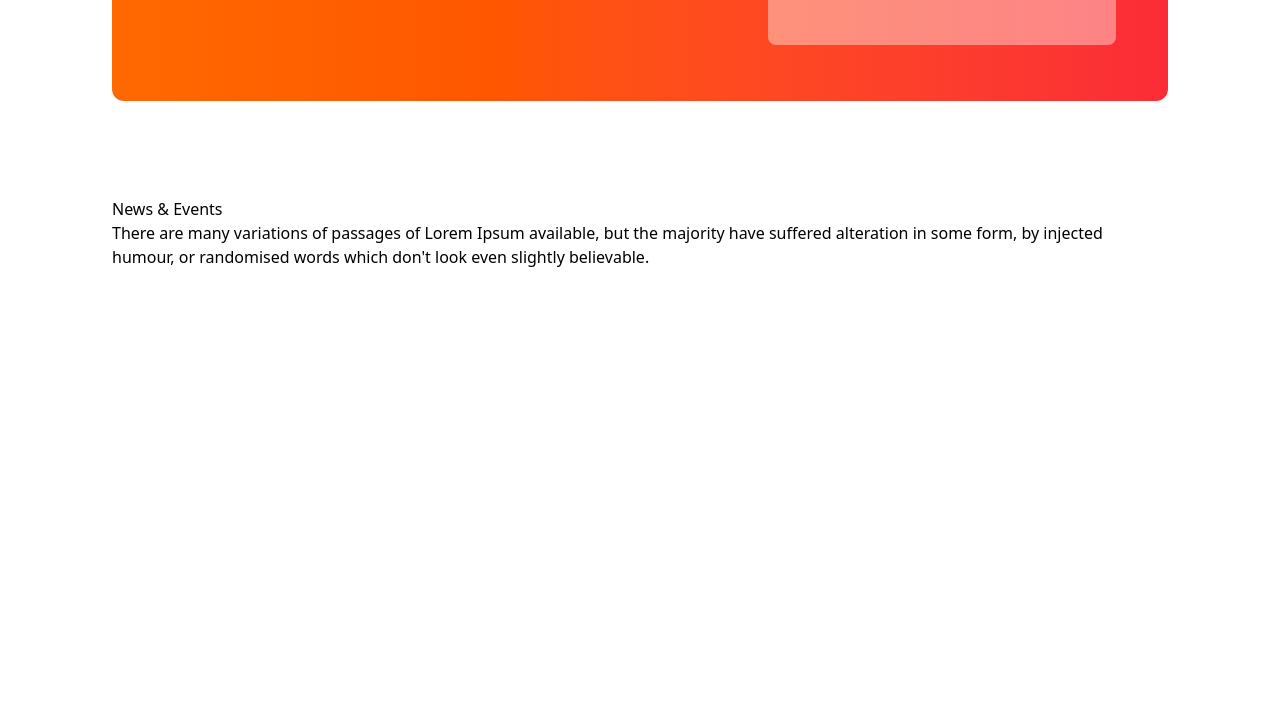
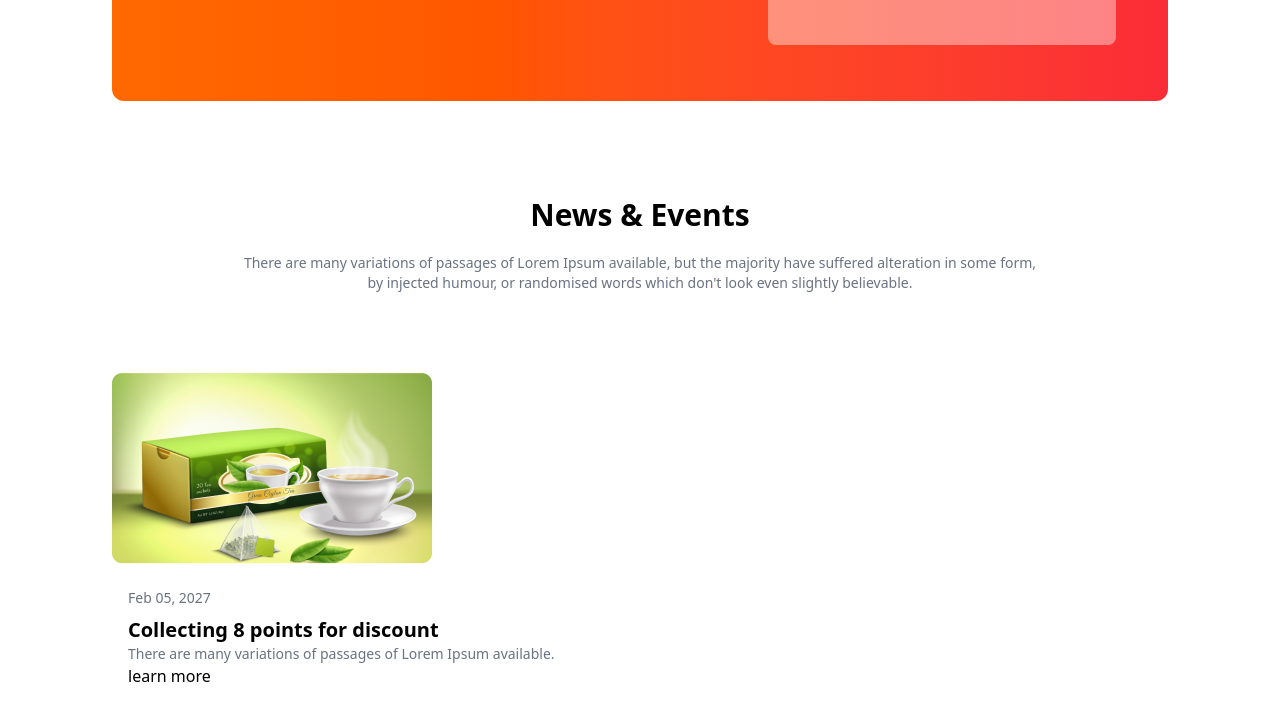
Before and after one commit to jobaerjubu/Tea-House-landing-page-with-tailwind-css, a website: page index.html in a window 1280 px wide. Shown: the part 2323-3044 px from the top of the page. Before the commit the page ends 2688 px from the top, so only its background shows below. Drawn offline with nearby package versions, Linux system fonts and the light colour scheme.

Commit message:
added a news cad 1

```diff
--- a/index.html
+++ b/index.html
@@ -241,7 +241,7 @@
                                 services for the people who are interested to treatment</p>
                             <h1 class="font-bold text-black
                             ">
-                                /* Ilham Yuda */
+                                Ilham Yuda
                             </h1>
                             <small class="text-gray-500">Businessman</small>
                         </div>
@@ -272,18 +272,43 @@
         </section>
 
 
-        <!-- new events section -->
+        <!-- new events section --> <!--  -->
 
-         <section class="mb-24">
+        <section class="mb-24">
+            <div class="lg:justify-items-center lg:justify-center lg:text-center mb-20">
+                <h1 class="text-3xl font-bold mb-5">News & Events</h1>
+                <p class=" text-sm text-gray-500">There are many variations of passages of Lorem Ipsum available, but
+                    the majority have suffered alteration in some form,<br> by injected humour, or randomised words
+                    which don't look even slightly believable. </p>
+            </div>
+
+
+            <!-- news event grid card -->
+
             <div>
-                <h1>News & Events</h1>
-                <p>There are many variations of passages of Lorem Ipsum available, but the majority have suffered alteration in some form, by injected humour, or randomised words which don't look even slightly believable. </p>
+
+                <!--card-1-->
+                <div>
+                    <img src="images/news-1.png" alt="">
                 </div>
 
-         </section>
+                <div class="text-start p-4">
+                    <p class="text-sm text-gray-500 mt-2 mb-2">Feb 05, 2027</p>
+                    <h1 class="text-xl font-bold">Collecting 8 points for discount</h1>
+                    <p class="text-sm text-gray-500 ">There are many variations of passages of Lorem Ipsum available.
+                    </p>
+
+                    <button>learn more</button>
+                </div>
+            </div>
+
+
+
+
+
+
+
+        </section>
 
 
     </main>
-</body>
-
-</html>
```
